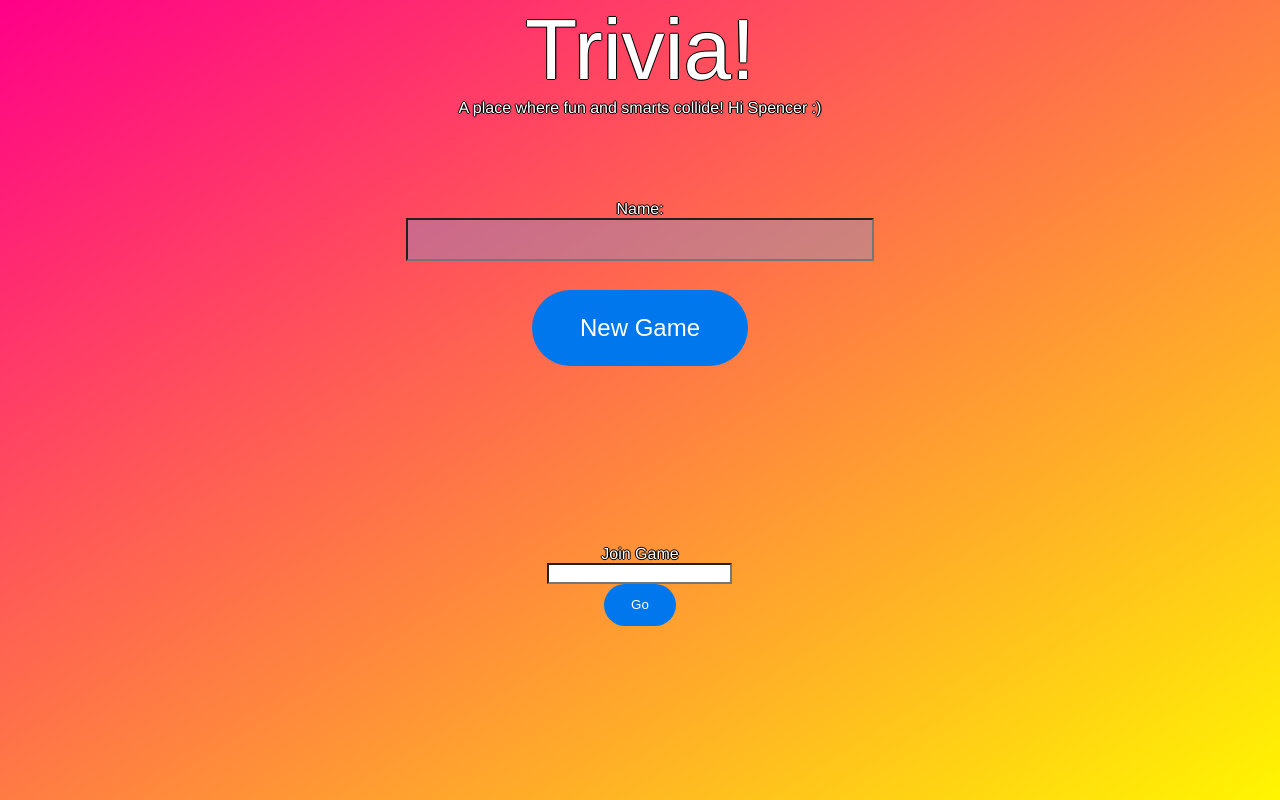
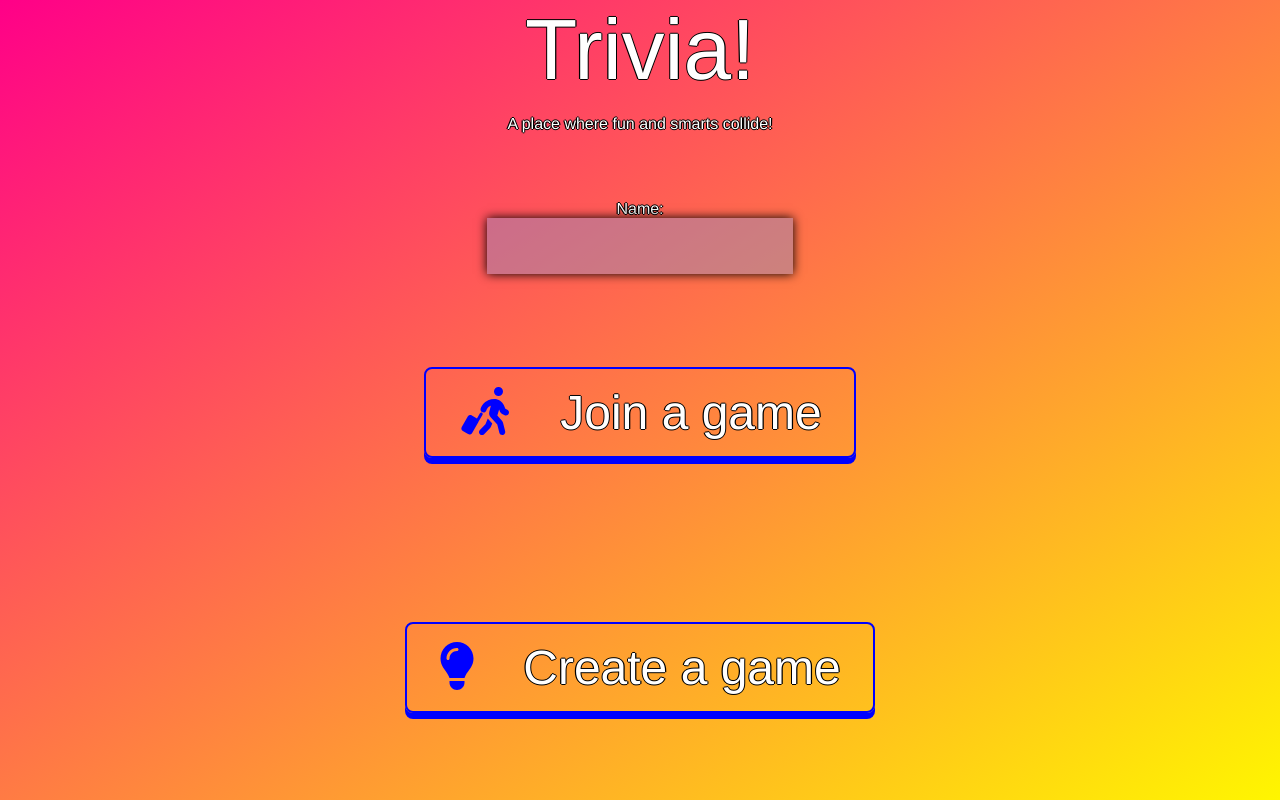
Before and after one commit to greelz-org/trivia, a React (Create React App) app: page / in a window 1280 px wide. Built offline with nearby package versions, Linux system fonts and the light colour scheme.

Commit message:
Styling updates.

```diff
--- a/package.json
+++ b/package.json
@@ -3,6 +3,10 @@
   "version": "0.1.0",
   "private": true,
   "dependencies": {
+    "@fortawesome/fontawesome-svg-core": "^6.3.0",
+    "@fortawesome/free-regular-svg-icons": "^6.3.0",
+    "@fortawesome/free-solid-svg-icons": "^6.3.0",
+    "@fortawesome/react-fontawesome": "^0.2.0",
     "@testing-library/jest-dom": "^5.16.5",
     "@testing-library/react": "^13.4.0",
     "@testing-library/user-event": "^13.5.0",
--- /dev/null
+++ b/src/Components/ClickableButton.tsx
@@ -0,0 +1,78 @@
+import React from "react";
+import { FontAwesomeIcon } from "@fortawesome/react-fontawesome";
+import { IconProp } from "@fortawesome/fontawesome-svg-core";
+
+interface IClickableButtonProps {
+  onClick: () => void;
+  text: string;
+  scaleFactor?: number;
+  color?: string;
+  icon?: IconProp;
+  className?: string;
+}
+
+type SizeProp =
+  | "1x"
+  | "2x"
+  | "3x"
+  | "4x"
+  | "5x"
+  | "6x"
+  | "7x"
+  | "8x"
+  | "9x"
+  | "10x";
+
+function getSizeProp(val: number): SizeProp {
+  switch (val) {
+    case 1:
+      return "1x";
+    case 2:
+      return "2x";
+    case 3:
+      return "3x";
+    case 4:
+      return "4x";
+    case 5:
+      return "5x";
+    case 6:
+      return "6x";
+    case 7:
+      return "7x";
+    case 8:
+      return "8x";
+    case 9:
+      return "9x";
+    case 10:
+      return "10x";
+  }
+  return "1x";
+}
+
+export default function ClickableButton(props: IClickableButtonProps) {
+  const { text, color, scaleFactor, icon, onClick, className } = props;
+
+  let scaleFactorVal: number = 1;
+
+  if (scaleFactor && !isNaN(scaleFactor)) {
+    scaleFactorVal = Math.min(10, Math.max(1, ~~scaleFactor));
+  }
+
+  return (
+    <button
+      type="button"
+      className={`_clickableButton ${className ?? ""}`}
+      onClick={() => onClick()}
+    >
+      {icon != null && (
+        <FontAwesomeIcon
+          className="_faIcon"
+          icon={icon}
+          color={color ?? "blue"}
+          size={getSizeProp(scaleFactorVal)}
+        />
+      )}
+      <span style={{ fontSize: `${scaleFactorVal}em` }}>{text}</span>
+    </button>
+  );
+}
--- /dev/null
+++ b/src/Components/JoinGameComponent.tsx
@@ -0,0 +1,20 @@
+import { faArrowLeft } from "@fortawesome/free-solid-svg-icons";
+import { FontAwesomeIcon } from "@fortawesome/react-fontawesome";
+import InputAndButton from "./InputAndButton";
+
+interface IJoinGameComponentProps {
+  onClickGo: (name: string) => void;
+  onClickBack: () => void;
+}
+
+export default function JoinGameComponent(props: IJoinGameComponentProps) {
+  return (
+    <div className="joinGameComponent">
+      <FontAwesomeIcon icon={faArrowLeft} size="2x" onClick={() => props.onClickBack()} />
+      <InputAndButton
+        title="Join"
+        onClick={(gameCode: string) => props.onClickGo(gameCode)}
+      />
+    </div>
+  );
+}
--- a/src/Components/TitleTextAndGoComponent.tsx
+++ /dev/null
@@ -1,24 +0,0 @@
-import React, { useState } from "react";
-import Button from "./ButtonComponent";
-
-interface TitleTextAndGoComponentProps {
-  title: string;
-  onClick: (gameCode: string) => void;
-}
-export default function TitleTextAndGoComponent(
-  props: TitleTextAndGoComponentProps
-) {
-  const [text, setText] = useState("");
-  return (
-    <div className="titleTextGoDiv">
-      <div className="title">{props.title}</div>
-      <input
-        type="text"
-        className="_text"
-        value={text}
-        onChange={(e) => setText(e.target.value)}
-      />
-      <Button caption="Go" onClick={() => props.onClick!(text)} />
-    </div>
-  );
-}
--- a/src/Pages/HomePage.tsx
+++ b/src/Pages/HomePage.tsx
@@ -2,7 +2,15 @@ import Button from "../Components/ButtonComponent";
 import DivWithFilledText from "../Components/DivWithFilledTextComponent";
 import { database } from "../Hooks/FirebaseApp";
 import { ref, push, set, get } from "firebase/database";
-import TitleTextAndGoComponent from "../Components/TitleTextAndGoComponent";
+import JoinGameComponent from "../Components/JoinGameComponent";
+import { FontAwesomeIcon } from "@fortawesome/react-fontawesome";
+import {
+  faFootball,
+  faLightbulb,
+  faPersonWalkingLuggage,
+} from "@fortawesome/free-solid-svg-icons";
+import ClickableButton from "../Components/ClickableButton";
+import { useState } from "react";
 
 export interface IGameInfo {
   gameId: string;
@@ -21,6 +29,13 @@ export default function HomePage({
   onCreateNewGame,
   onJoinGame,
 }: HomePageProps) {
+  const [isJoiningGame, setIsJoiningGame] = useState(false);
+
+  const trySetIsJoiningGame = () => {
+    if (!checkName()) return;
+    setIsJoiningGame(true);
+  };
+
   const checkName = () => {
     if (name === "") {
       alert("Enter your name first");
@@ -82,29 +97,43 @@ export default function HomePage({
     <div className="container">
       <div className="topTextContainer">
         <DivWithFilledText maxHeight="50%" text="Trivia!" />
-        <div>A place where fun and smarts collide! Hi Spencer :)</div>
+        <p>A place where fun and smarts collide!</p>
       </div>
       <div className="actionsContainer">
         <div className="nameEntry">
           <label htmlFor="name">Name: </label>
           <input
+            autoComplete="off"
+            spellCheck={false}
             type="text"
             id="name"
             onChange={(e) => onSetName(e.target.value)}
             value={name}
+            className="fancyInput"
           ></input>
         </div>
         <div className="buttonsContainer">
-          <Button
-            buttonClassName="bigButton"
-            containerClassName="buttonTextDiv"
-            caption="New Game"
-            onClick={() => tryCreateNewGame()}
-          />
-          <TitleTextAndGoComponent
-            title="Join Game"
-            onClick={(gameCode) => tryJoinGame(gameCode)}
-          />
+          {isJoiningGame ? (
+            <JoinGameComponent
+              onClickBack={() => setIsJoiningGame(false)}
+              onClickGo={(code) => tryJoinGame(code)}
+            />
+          ) : (
+            <>
+              <ClickableButton
+                icon={faPersonWalkingLuggage}
+                text="Join a game"
+                onClick={() => trySetIsJoiningGame()}
+                scaleFactor={3}
+              />
+              <ClickableButton
+                icon={faLightbulb}
+                scaleFactor={3}
+                text="Create a game"
+                onClick={() => tryCreateNewGame()}
+              />
+            </>
+          )}
         </div>
       </div>
     </div>
--- a/src/styles/_Base.scss
+++ b/src/styles/_Base.scss
@@ -10,15 +10,15 @@ html,
   width: 100%;
   padding: 0;
   margin: 0;
-  background: #3C252A;
-  background-image: linear-gradient(to bottom right, #FF0088, #FFF600)
+  background: #3c252a;
+  background-image: linear-gradient(to bottom right, #ff0088, #fff600);
 }
 
 #root {
   height: 100%;
 }
 
-input[type="text"] {
+input {
   writing-mode: horizontal-tb !important;
   text-rendering: auto;
   color: fieldtext;
@@ -81,3 +81,28 @@ button {
   border: none;
   cursor: pointer;
 }
+
+._clickableButton {
+  all: unset;
+  border: 2px solid blue;
+  border-radius: .5em;
+  padding: 1em 2em;
+  box-shadow: 0 6px 0 0 blue;
+  position: relative;
+  max-width: 50ch;
+  cursor: pointer;
+  margin-bottom: 10px;
+
+  ._faIcon {
+    margin-right: 1em;
+  }
+
+  &:active {
+    box-shadow: none;
+    top: 6px;
+  }
+
+  &:hover {
+    background-color: rgba(0, 0, 255, 0.18);
+  }
+}
--- a/src/styles/_HomePage.scss
+++ b/src/styles/_HomePage.scss
@@ -10,45 +10,30 @@
   flex: 1;
   display: flex;
   flex-direction: column;
+  width: 100%;
 
   .nameEntry {
     flex: 0 0 15%;
     text-align: center;
     min-height: 60px;
-
-    input {
-      font-size: xx-large;
-      width: calc(100% - 20px);
-      text-align: center;
-      background-color: rgb(131, 148, 204, 0.4);
-      fill-opacity: 30%;
-      color: white;
-    }
+    display: flex;
+    flex-direction: column;
   }
-
 
   .buttonsContainer {
     flex: 1;
     display: flex;
     flex-direction: column;
     align-items: center;
-    justify-content: space-evenly;
     text-align: center;
-
-    .buttonTextDiv {
-      span {
-        font-size: smaller;
-        display: block;
-      }
-    }
+    width: 80%;
+    justify-content: space-around;
   }
 
-  .titleTextGoDiv {
-    flex: 1;
-
-    :last-child() {
-      display: inline-block;
-    }
+  .inputAndButtonDiv {
+    display: flex;
+    font-size: x-large;
+    flex: 1 1;
   }
 
   .buttonTextDiv {
@@ -66,6 +51,37 @@
   }
 }
 
-.bigButton {
-  font-size: x-large;
+#codeInput {
+  width: 8ch;
+  height: 58px;
 }
+
+.fancyInput {
+  padding: 0 3px;
+  font-size: 49px;
+  width: 11ch;
+  overflow: hidden;
+  text-align: center;
+  background-color: rgb(131, 148, 204, 0.4);
+  fill-opacity: 30%;
+  color: white;
+  border: none;
+  box-shadow: 0 0 10px black;
+}
+
+.faArrowIcon {
+  box-shadow: 0 0 10px black;
+  padding: 5px 10px;
+  cursor: pointer;
+}
+
+.joinGameComponent {
+  display: flex;
+  flex-direction: column;
+  align-items: start;
+  width: 100%;
+}
+
+.titleTextAndGoDiv {
+  align-self: center;
+}
--- a/src/styles/css/App.css
+++ b/src/styles/css/App.css
@@ -10,17 +10,16 @@ html,
   width: 100%;
   padding: 0;
   margin: 0;
-  background: #3C252A;
-  background-image: linear-gradient(to bottom right, #FF0088, #FFF600);
+  background: #3c252a;
+  background-image: linear-gradient(to bottom right, #ff0088, #fff600);
 }
 
 #root {
   height: 100%;
 }
 
-input[type=text] {
-  -ms-writing-mode: lr-tb !important;
-      writing-mode: horizontal-tb !important;
+input {
+  writing-mode: horizontal-tb !important;
   text-rendering: auto;
   color: fieldtext;
   letter-spacing: normal;
@@ -70,8 +69,7 @@ button {
   -webkit-appearance: auto;
      -moz-appearance: auto;
           appearance: auto;
-  -ms-writing-mode: lr-tb !important;
-      writing-mode: horizontal-tb !important;
+  writing-mode: horizontal-tb !important;
   text-rendering: auto;
   letter-spacing: normal;
   word-spacing: normal;
@@ -88,6 +86,28 @@ button {
   cursor: pointer;
 }
 
+._clickableButton {
+  all: unset;
+  border: 2px solid blue;
+  border-radius: 0.5em;
+  padding: 1em 2em;
+  box-shadow: 0 6px 0 0 blue;
+  position: relative;
+  max-width: 50ch;
+  cursor: pointer;
+  margin-bottom: 10px;
+}
+._clickableButton ._faIcon {
+  margin-right: 1em;
+}
+._clickableButton:active {
+  box-shadow: none;
+  top: 6px;
+}
+._clickableButton:hover {
+  background-color: rgba(0, 0, 255, 0.18);
+}
+
 .topTextContainer {
   flex: 0 1 25%;
   display: flex;
@@ -100,37 +120,28 @@ button {
   flex: 1;
   display: flex;
   flex-direction: column;
+  width: 100%;
 }
 .actionsContainer .nameEntry {
   flex: 0 0 15%;
   text-align: center;
   min-height: 60px;
-}
-.actionsContainer .nameEntry input {
-  font-size: xx-large;
-  width: calc(100% - 20px);
-  text-align: center;
-  background-color: rgba(131, 148, 204, 0.4);
-  fill-opacity: 30%;
-  color: white;
+  display: flex;
+  flex-direction: column;
 }
 .actionsContainer .buttonsContainer {
   flex: 1;
   display: flex;
   flex-direction: column;
   align-items: center;
-  justify-content: space-evenly;
   text-align: center;
+  width: 80%;
+  justify-content: space-around;
 }
-.actionsContainer .buttonsContainer .buttonTextDiv span {
-  font-size: smaller;
-  display: block;
-}
-.actionsContainer .titleTextGoDiv {
-  flex: 1;
-}
-.actionsContainer .titleTextGoDiv :last-child() {
-  display: inline-block;
+.actionsContainer .inputAndButtonDiv {
+  display: flex;
+  font-size: x-large;
+  flex: 1 1;
 }
 .actionsContainer .buttonTextDiv {
   flex: 1;
@@ -144,34 +155,45 @@ button {
   font-size: smaller;
 }
 
-.bigButton {
-  font-size: x-large;
+#codeInput {
+  width: 8ch;
+  height: 58px;
+}
+
+.fancyInput {
+  padding: 0 3px;
+  font-size: 49px;
+  width: 11ch;
+  overflow: hidden;
+  text-align: center;
+  background-color: rgba(131, 148, 204, 0.4);
+  fill-opacity: 30%;
+  color: white;
+  border: none;
+  box-shadow: 0 0 10px black;
+}
+
+.faArrowIcon {
+  box-shadow: 0 0 10px black;
+  padding: 5px 10px;
+  cursor: pointer;
+}
+
+.joinGameComponent {
+  display: flex;
+  flex-direction: column;
+  align-items: start;
+  width: 100%;
+}
+
+.titleTextAndGoDiv {
+  align-self: center;
 }
 
 .top {
   height: calc(50% - 0px);
   padding: 0px;
   background-color: blue;
-}
-
-.buzzDiv {
-  width: 50%;
-  display: flex;
-  align-items: center;
-  justify-content: center;
-  flex: 1;
-}
-
-.buzzContainer {
-  aspect-ratio: 1/1;
-  max-height: 50%;
-  border-radius: 50%;
-  padding: 30px;
-  color: white;
-  text-align: center;
-  display: flex;
-  justify-content: center;
-  align-items: center;
 }
 
 .buzzable {
@@ -182,11 +204,28 @@ button {
   background-color: rgba(10, 10, 10, 0.3);
 }
 
+._buzzButton {
+  border-radius: 50%;
+  aspect-ratio: 1/1;
+  width: 120px;
+  text-align: center;
+  box-shadow: 0 6px 0 0 black;
+  border-color: black;
+  color: white;
+}
+._buzzButton:active, ._buzzButton:hover {
+  background-color: transparent;
+}
+
 .inGameBottomDiv {
   display: flex;
   flex-direction: row;
   height: calc(50% - 60px);
   padding: 30px;
+  max-width: 800px;
+  margin: 0 auto;
+  justify-content: center;
+  align-items: center;
 }
 
 .niceBuzzDiv {
```
Also changed, not shown: src/Components/BuzzComponent.tsx (+8 -6 lines), src/Components/InputAndButton.tsx (added, +34 -0 lines), src/styles/_InGame.scss (+18 -20 lines), 1 other file (tests, documents, lock files or other folders).
